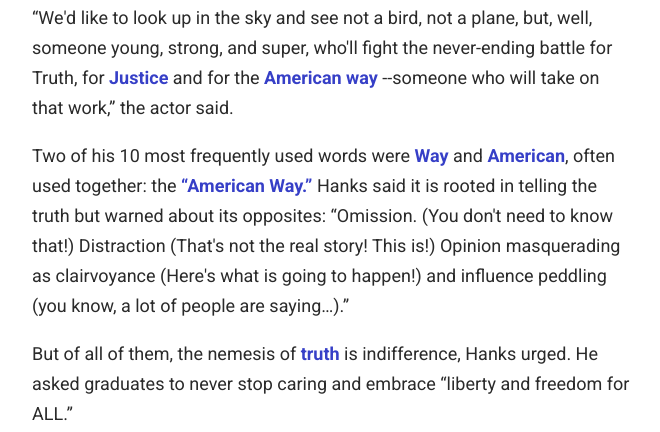
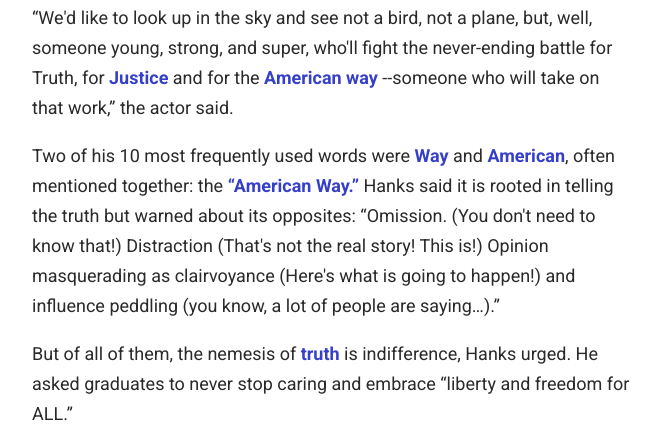
Before and after one commit to anaeazpurua/graduation-speeches, a plain HTML site: page index.html in a window 1280 px wide. Shown: the part 1055-1487 px from the top of the page, without its empty margins (308-968 px from the left). Drawn offline with Linux system fonts and the light colour scheme; a script that the page names is missing.

Commit message:
Update index.html

```diff
--- a/index.html
+++ b/index.html
@@ -52,7 +52,7 @@
             </p>
 
             <p class="article__text">
-                Two of his 10 most frequently used words were <b style="color:#363fc7";">Way</b> and <b style="color:#363fc7";">American</b>, often used together: the <b style="color:#363fc7";">“American Way.”</b> Hanks said it is rooted in telling the truth but warned about its opposites: “Omission. (You don't need to know that!) Distraction (That's not the real story! This is!) Opinion masquerading as clairvoyance (Here's what is going to happen!) and influence peddling (you know, a lot of people are saying…).”
+                Two of his 10 most frequently used words were <b style="color:#363fc7";">Way</b> and <b style="color:#363fc7";">American</b>, often mentioned together: the <b style="color:#363fc7";">“American Way.”</b> Hanks said it is rooted in telling the truth but warned about its opposites: “Omission. (You don't need to know that!) Distraction (That's not the real story! This is!) Opinion masquerading as clairvoyance (Here's what is going to happen!) and influence peddling (you know, a lot of people are saying…).”
             </p>
 
             <p class="article__text">
```
